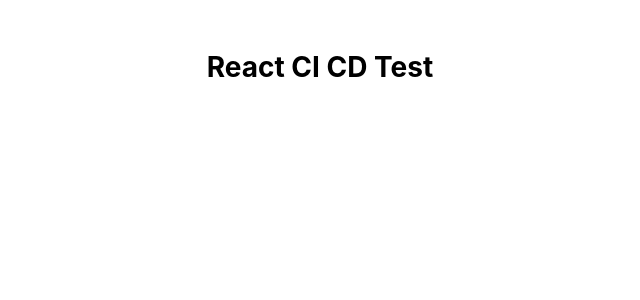
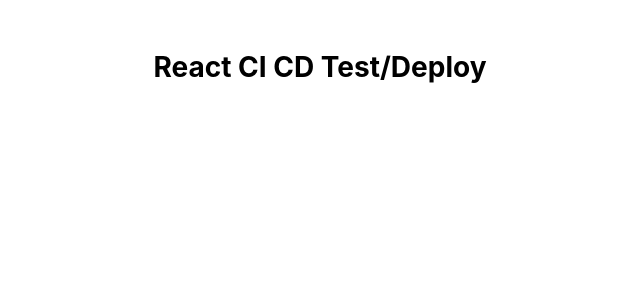
Before and after one commit to LePhuSangHCMUS/react-ci-cd, a React (Create React App) app: page / in a window 1280 px wide. Shown: the top 300 px of the page, without its empty margins (320-960 px from the left). Built offline with nearby package versions, Linux system fonts and the light colour scheme; the HTML template or start-up script is replaced by a standard one.

Commit message:
deployment auto

```diff
--- a/src/App.js
+++ b/src/App.js
@@ -3,7 +3,7 @@
 function App() {
   return (
     <div className="App">
-     React CI CD Test
+     React CI CD Test/Deploy
     </div>
   );
 }
```
